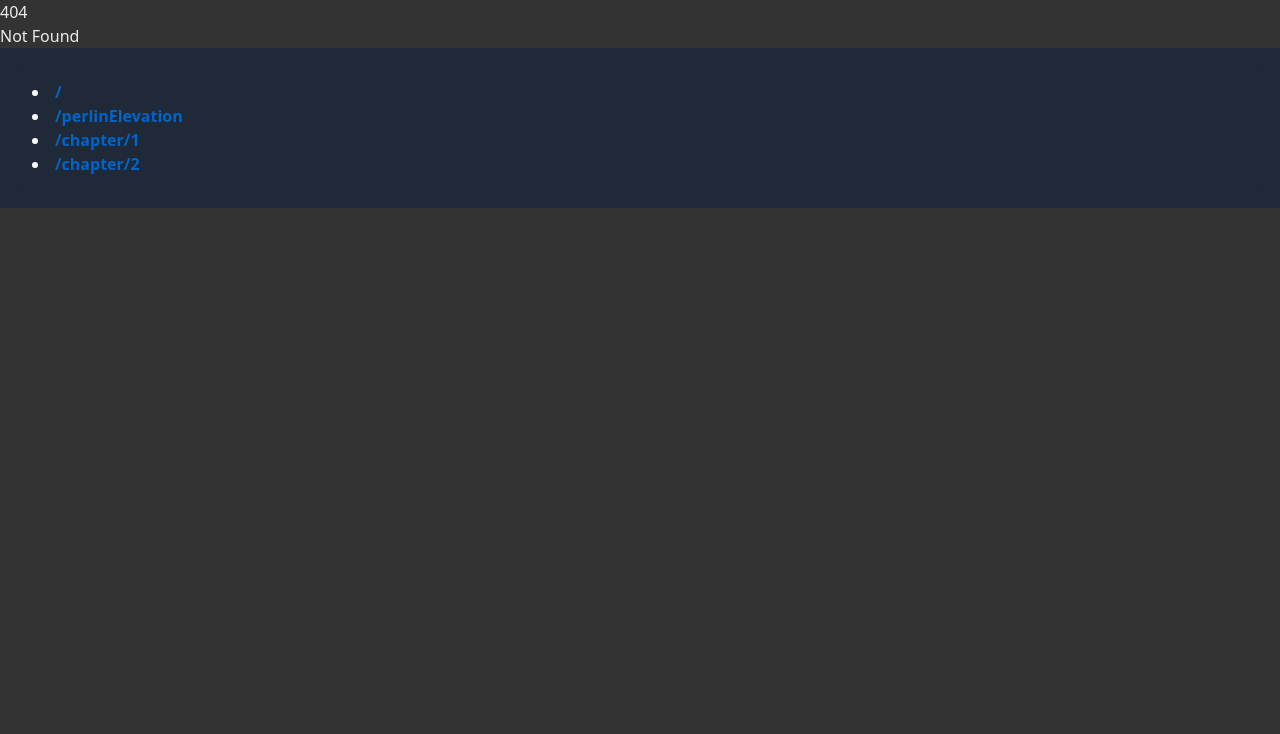
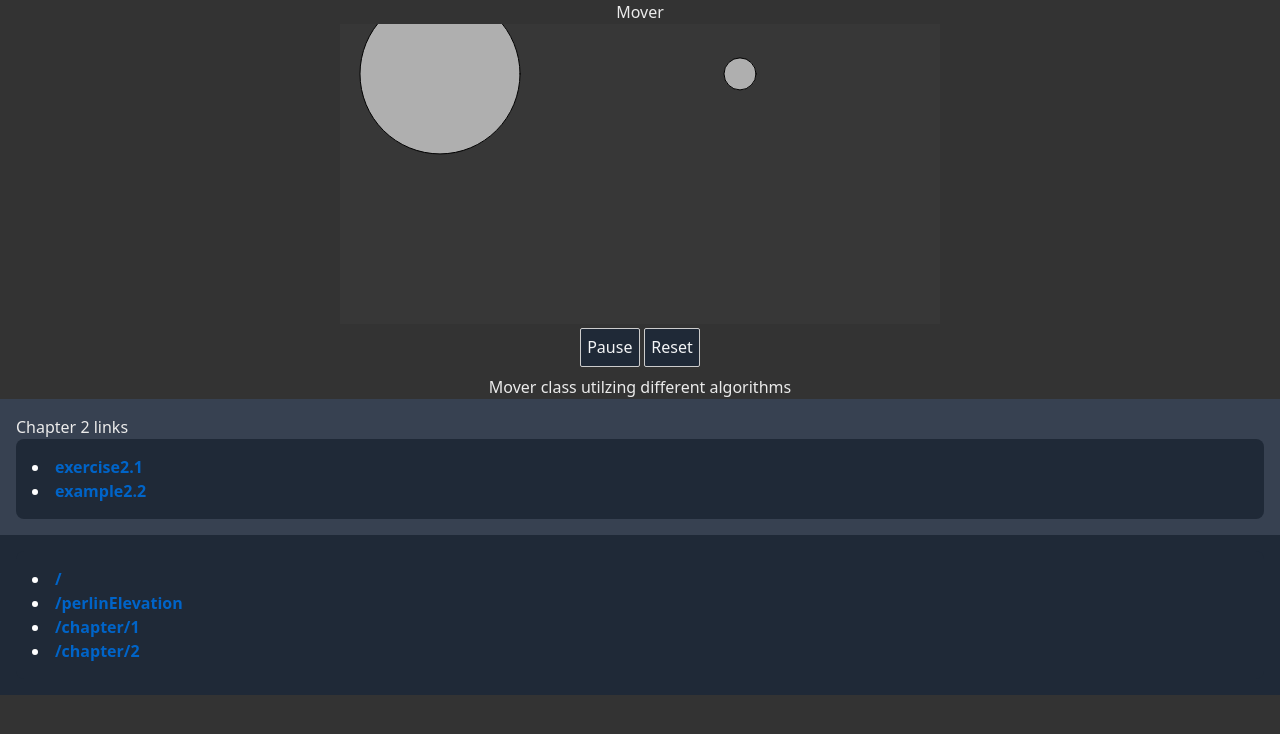
Before and after one commit to nonvenomous/nature-of-code-p5, a SvelteKit app: page /chapter/2/example2.2 in a window 1280 px wide. Before the commit this address had no page. Shown: the top 734 px of the page. Built offline with nearby package versions, Linux system fonts and the light colour scheme.

Commit message:
Add example 2.2

```diff
--- a/src/routes/chapter/2/+layout.svelte
+++ b/src/routes/chapter/2/+layout.svelte
@@ -1,5 +1,5 @@
 <script lang="ts">
-  const chapterLinks = ['exercise2.1'] as const;
+  const chapterLinks = ['exercise2.1', 'example2.2'] as const;
 </script>
 
 <main class="mx-auto max-w-[none] text-center">
--- /dev/null
+++ b/src/routes/chapter/2/example2.2/+page.svelte
@@ -0,0 +1,98 @@
+<script lang="ts">
+  import Sketch from '$lib/Sketch.svelte';
+  import p5 from 'p5';
+
+  const canvasWidth = 600;
+  const canvasHeight = 300;
+  const fps = 120;
+
+  class Mover {
+    position: p5.Vector;
+    velocity: p5.Vector;
+    acceleration: p5.Vector;
+    topSpeed: number;
+    mass: number;
+
+    constructor(p: p5, x: number, y: number, mass: number) {
+      this.position = p.createVector(x, y);
+      this.velocity = p.createVector(0, 0);
+      this.acceleration = p.createVector(0, 0);
+      this.topSpeed = 10;
+      this.mass = mass;
+    }
+
+    applyForce(force: p5.Vector) {
+      let f = p5.Vector.copy(force);
+      this.acceleration.add(f);
+    }
+
+    update() {
+      this.velocity.add(this.acceleration);
+      this.velocity.limit(this.topSpeed);
+      this.position.add(this.velocity);
+      this.acceleration.mult(0);
+    }
+
+    show(p: p5) {
+      p.stroke(0);
+      p.fill(175);
+      p.circle(this.position.x, this.position.y, this.mass * 16);
+    }
+
+    checkEdges() {
+      if (this.position.x > canvasWidth) {
+        this.position.x = canvasWidth;
+        this.velocity.x *= -1;
+      } else if (this.position.x < 0) {
+        this.position.x = 0;
+        this.velocity.x *= -1;
+      }
+
+      if (this.position.y > canvasHeight) {
+        this.position.y = canvasHeight;
+        this.velocity.y *= -1;
+      } else if (this.position.y < 0) {
+        this.position.y = 0;
+        this.velocity.y *= -1;
+      }
+    }
+  }
+  let moverA: Mover;
+  let moverB: Mover;
+
+  function sketch(p: p5) {
+    p.setup = () => {
+      p.createCanvas(canvasWidth, canvasHeight);
+      p.frameRate(fps);
+      moverA = new Mover(p, 100, 30, 10);
+      moverB = new Mover(p, 400, 30, 2);
+    };
+
+    p.draw = () => {
+      p.background(55);
+
+      let gravity = p.createVector(0, 0.1);
+      moverA.applyForce(gravity);
+      moverB.applyForce(gravity);
+
+      if (p.mouseIsPressed) {
+        let wind = p.createVector(0.1, 0);
+        moverA.applyForce(wind);
+        moverB.applyForce(wind);
+      }
+
+      moverA.update();
+      moverA.checkEdges();
+      moverA.show(p);
+      moverB.update();
+      moverB.checkEdges();
+      moverB.show(p);
+    };
+  }
+</script>
+
+<h2>Mover</h2>
+
+<Sketch sketchFunction={sketch} />
+
+<p>Mover class utilzing different algorithms</p>
```
